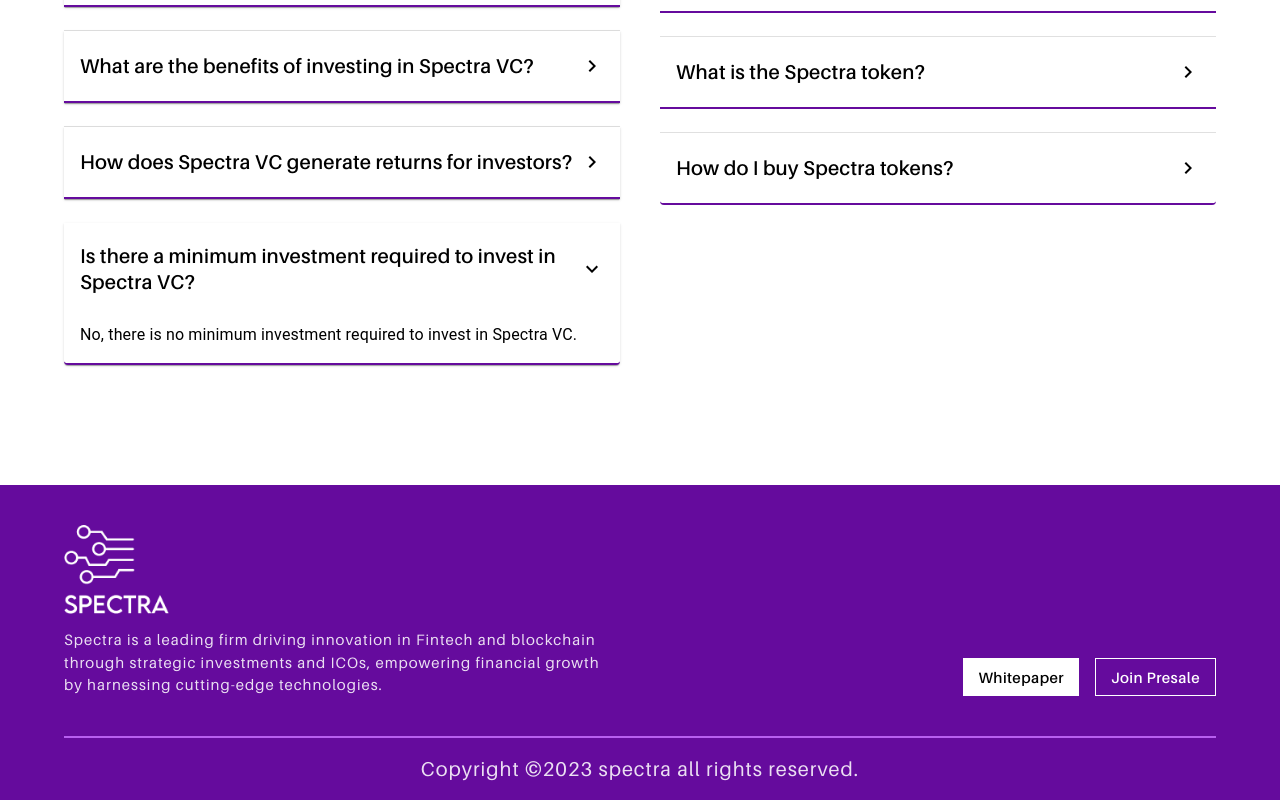
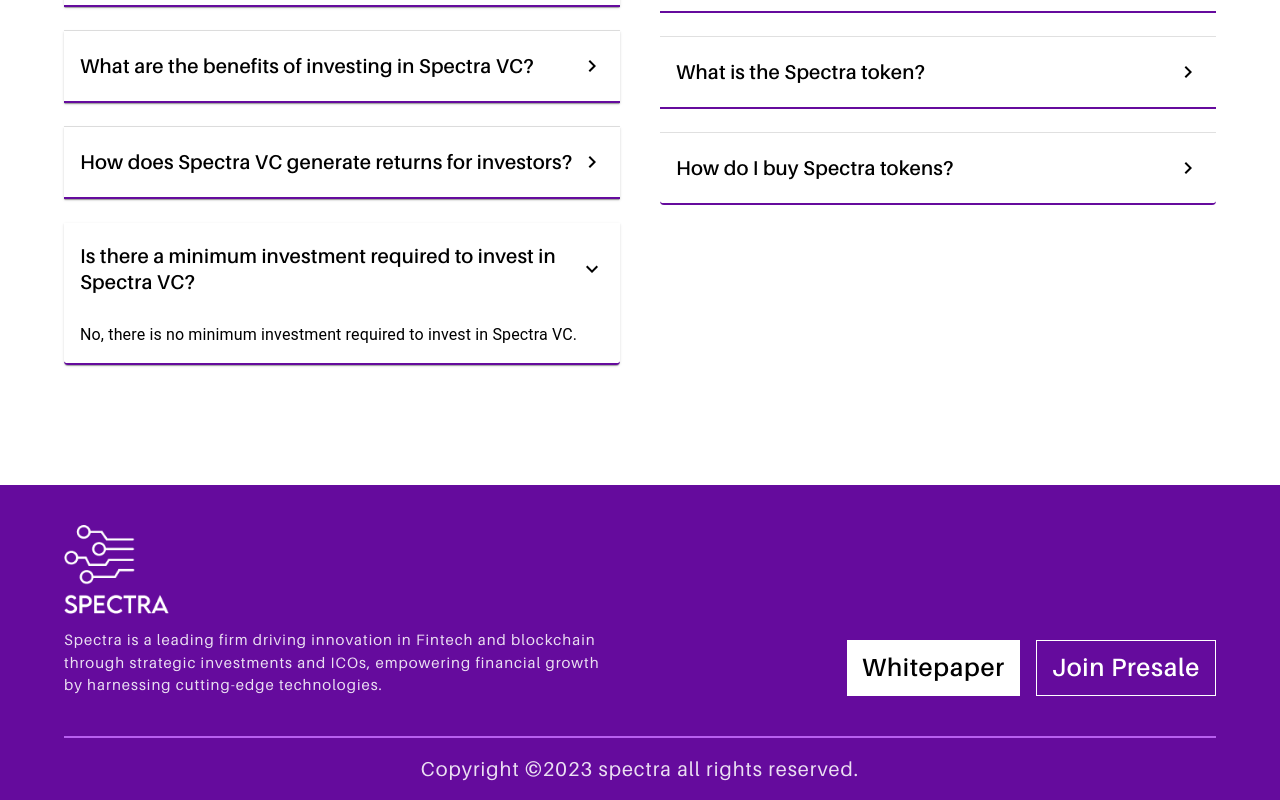
Before and after one commit to usmanwasim/Spectra-v2, a React (Vite) app: page / in a window 1280 px wide. Shown: the part 7615-8415 px from the top of the page. Built offline with nearby package versions, Linux system fonts and the light colour scheme; the HTML template or start-up script is replaced by a standard one.

Commit message:
increase CTA size in footer

```diff
--- a/src/components/Footer.jsx
+++ b/src/components/Footer.jsx
@@ -46,7 +46,7 @@
                                         fontFamily: 'Aileron',
                                         fontStyle: 'normal',
                                         fontWeight: '700',
-                                        fontSize: { xs: '10px', sm: '13px', md: '15px' },
+                                        fontSize: { xs: '20px', md: '25px' },
                                         textAlign: 'center',
                                         padding: '5px 15px',
                                         background: '#ffffff',
@@ -66,7 +66,7 @@
                                         fontFamily: 'Aileron',
                                         fontStyle: 'normal',
                                         fontWeight: '700',
-                                        fontSize: { xs: '10px', sm: '13px', md: '15px' },
+                                        fontSize: { xs: '20px', md: '25px' },
                                         textAlign: 'center',
                                         padding: '5px 15px',
                                         border: '1px solid #ffffff',
```
